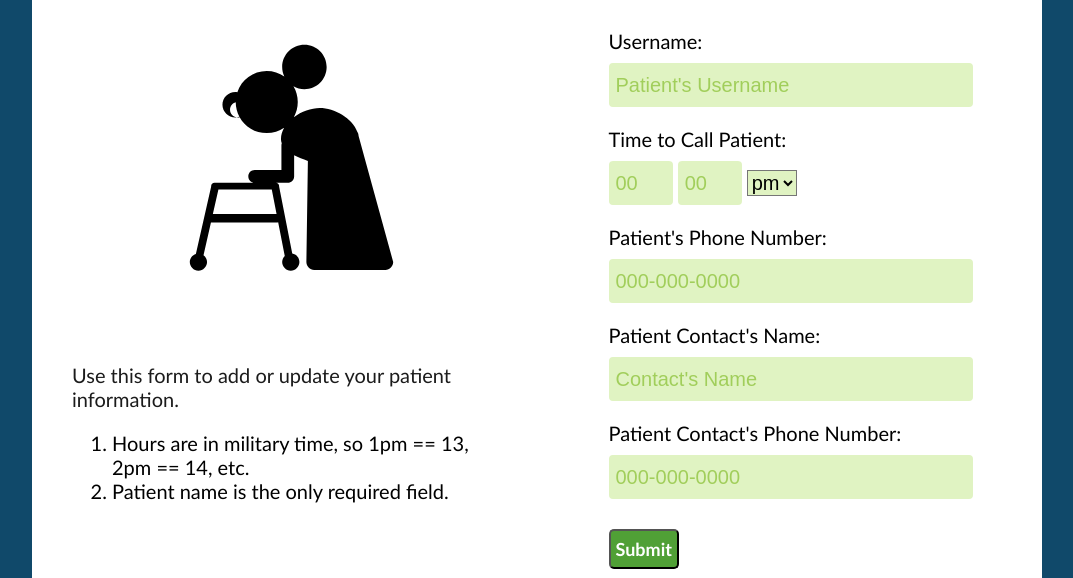
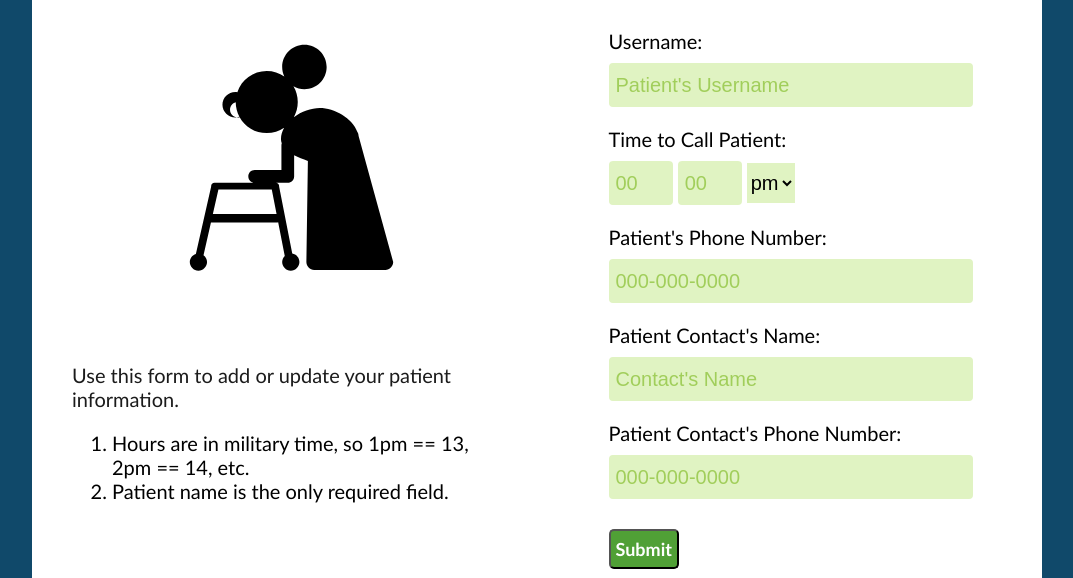
Before and after one commit to cjaiello/MoreDisruptionPleaseHackathon, a Flask app: page / in a window 1280 px wide. Shown: the part 93-671 px from the top of the page, without its empty margins (103-1176 px from the left). Run offline with Flask 2, Linux system fonts and the light colour scheme; parts of the project's set-up code (start-up, migrations or seed data) failed here and were passed over; some libraries are stand-ins or nearby versions.

```diff
--- a/static/styles.css
+++ b/static/styles.css
@@ -181,4 +181,6 @@ input:-ms-input-placeholder {
 select {
    background: #e0f3c2;
    font-size: 20px;
+   height: 40px;
+   border: none;
 }
```
